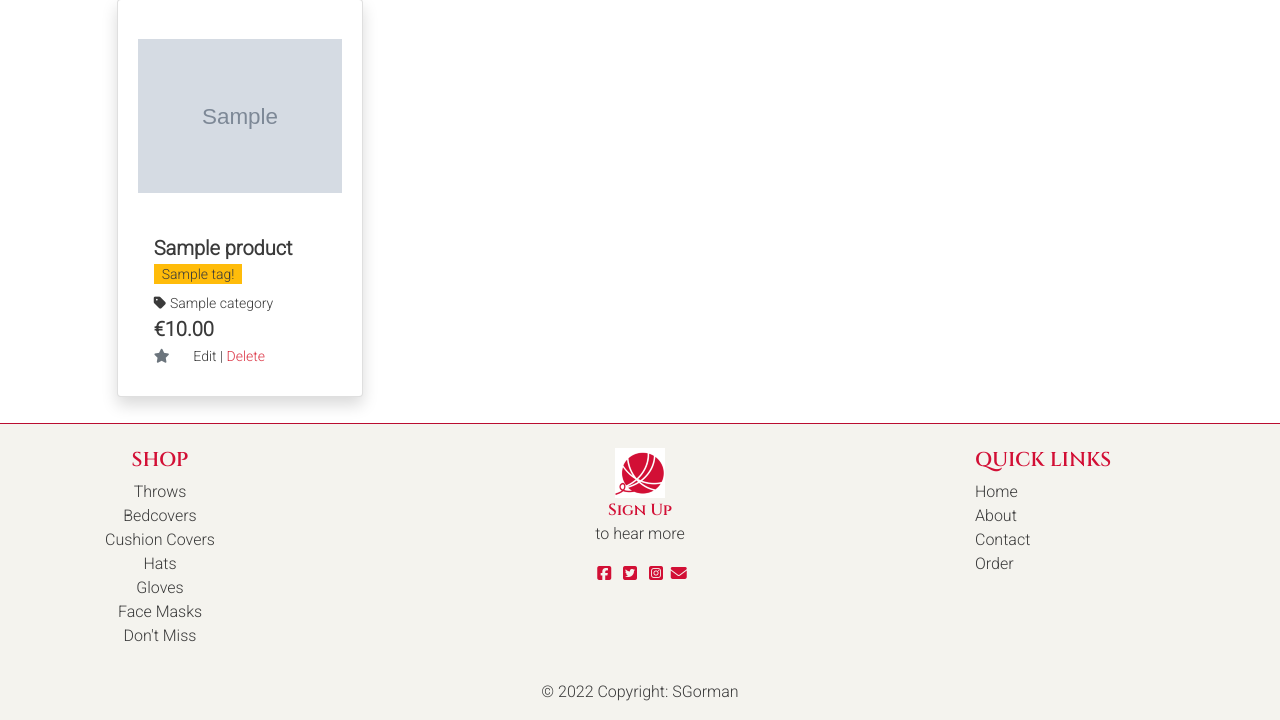
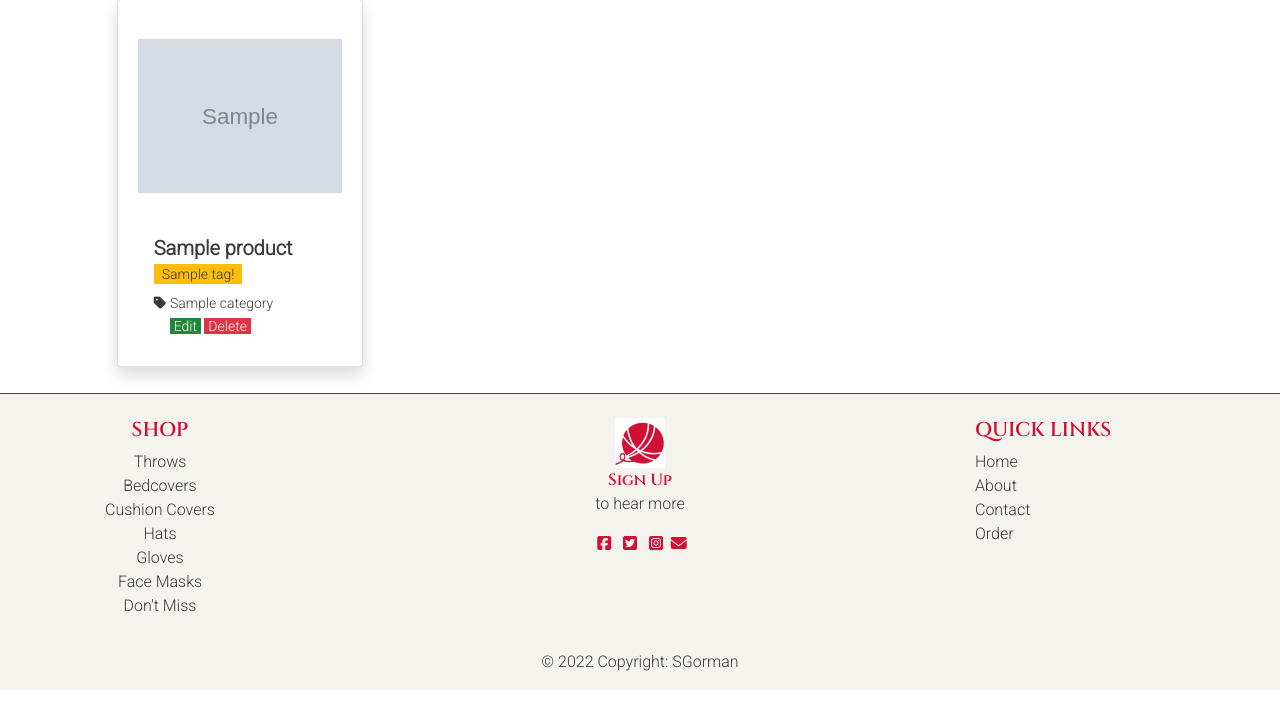
Before and after one commit to siobhanlgorman/knits-and-pieces, a Django app: page /products/ in a window 1280 px wide. Shown: the part 277-997 px from the top of the page. After the commit the page ends 967 px from the top, so only its background shows below. Run offline with Django 3.2, Linux system fonts and the light colour scheme; a user stored in the database is signed in; tables that the repository leaves empty hold one stand-in row (values such as "Sample post"); grey boxes marked "Sample" are stand-in pictures; some libraries are stand-ins or nearby versions; some web fonts are replaced.

Commit message:
Fix edit and delete button styling for better contrast

```diff
--- a/products/templates/products/products.html
+++ b/products/templates/products/products.html
@@ -92,17 +92,13 @@
                                         <a href="{% url 'products' %}?category={{ product.category.name }}">
                                             <i class="fas fa-tag mr-1"></i>{{ product.category.friendly_name }}
                                         </a>
-
                                         {% endif %}
 
-
                                     </div>
-                                    <p class="lead mb-0 text-left font-weight-bold">€{{ product.price }}</p>
-                                    <small class="text-muted"><i class="fas fa-star mr-1"></i></small>
                                     {% if request.user.is_superuser %}
                                     <small class="ml-3">
-                                        <a href="{% url 'edit_product' product.id %}">Edit</a> |
-                                        <a class="text-danger" href="{% url 'delete_product' product.id %}">Delete</a>
+                                        <a class="edit-button text-light px-1" href="{% url 'edit_product' product.id %}">Edit</a>
+                                        <a class="bg-danger text-light px-1" href="{% url 'delete_product' product.id %}">Delete</a>
                                     </small>
                                     {% endif %}
                                 </div>
--- a/static/css/base.css
+++ b/static/css/base.css
@@ -148,7 +148,7 @@ a:focus {
     background: #d3d3d3;
     color: #d20f35;
     /* min-width: 260px; */
-} */
+
 /*
 .shop-button:hover,
 .shop-button:active,
@@ -175,7 +175,6 @@ a:focus {
 }
 
 .btn-red {
-    /* background-color: #d20f35; */
     background: hsl(348, 87%, 39%);
     color: #dff0d8;
 }
@@ -189,6 +188,12 @@ a:focus {
     background: grey;
     color: white !important;
 }
+
+.edit-button {
+    background-color: hsl(134deg 61% 33%);
+    color: #fff;
+}
+
 
 /* shopping basket icon and total badge */
 .basket-icon {
```
Also changed, not shown: products/templates/products/product_detail.html (+2 -6 lines), media/bed_stripe400.png, media/brown_mitts.png, media/cush1400.png (added), media/cush2400.png (added), media/hat2-brn400.png, media/hat_blue_sml-2.png, media/packof2-1.png, media/packof3-2a.png, media/packof3-3a.png, media/throw_maroon.png, media/wrist1400b.png.
